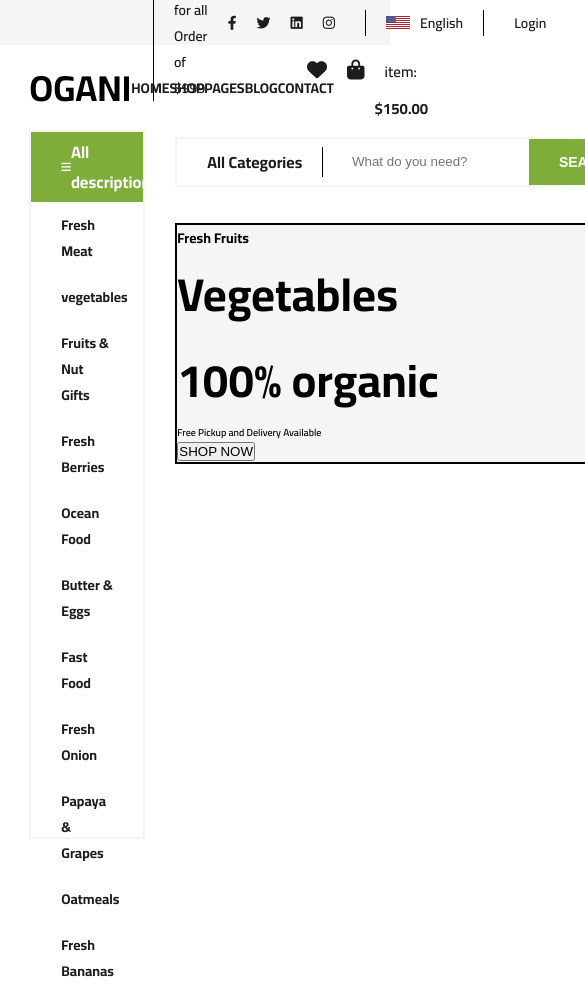
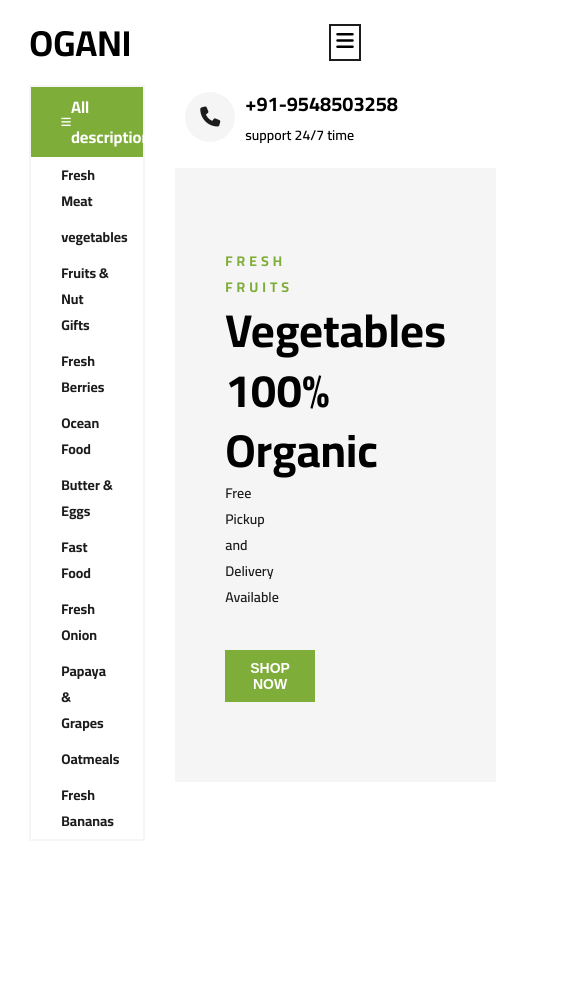
Before and after one commit to Abhijeet360/Grocery, a plain HTML site: page index.html in a window 390 px wide. Shown: the top 994 px of the page, 585 px wide, since content can reach past the window. After the commit the page ends 844 px from the top, so only its background shows below. Drawn offline with Linux system fonts and the light colour scheme.

Commit message:
update css

```diff
--- /dev/null
+++ b/_aside.scss
@@ -0,0 +1,32 @@
+    aside {
+        width: 35%;
+        // height: auto;
+        border: 2px solid $bgc;
+
+        .iner {
+            display: flex;
+            align-items: center;
+            justify-content: space-between;
+            color: $btn-color;
+            background-color: $theme-color;
+            font-size: 1.1rem;
+            padding: .5rem 3rem;
+        }
+
+        ul {
+
+            li {
+                padding: .5rem 3rem;
+
+
+                a {
+                    font-size: 1.4rem;
+                    font-family: $my_font;
+                    color: $a_tag_color;
+                    font-weight: bold;
+
+                }
+            }
+        }
+
+    }
--- a/_header.scss
+++ b/_header.scss
@@ -1,7 +1,11 @@
-@mixin header_content{
+header {
     .top-main-container {
         background-color: $bgc;
         // display: none;
+
+        @media (max-width: 998px) {
+            display: none;
+        }
 
         .top-nav {
             width: 85%;
@@ -24,7 +28,6 @@
                     }
 
                     li {
-
 
                         a {
                             font-size: 1.4rem;
@@ -102,6 +105,10 @@
             }
 
             nav {
+                @media (max-width: 998px) {
+                    display: none;
+                }
+
                 width: 50%;
                 // border: 2px solid black;
 
@@ -128,9 +135,13 @@
             }
 
             .icons {
-                // display: flex;
-                // align-items: center;
-                // justify-content: center;
+                display: flex;
+                align-items: center;
+                justify-content: center;
+
+                @media (max-width: 998px) {
+                    display: none;
+                }
 
                 ul {
                     display: flex;
@@ -148,12 +159,19 @@
                     }
                 }
 
-                .humberger {
-                    display: none;
+            }
 
-                    i {
-                        font-size: 2rem;
-                    }
+            .humberger {
+                display: none;
+                border: 2px solid $a_tag_color;
+                padding: 0.5rem;
+
+                @media (max-width: 998px) {
+                    display: block;
+                }
+
+                i {
+                    font-size: 2rem;
                 }
             }
         }
--- a/_main.scss
+++ b/_main.scss
@@ -1,41 +1,7 @@
-@mixin main_content {
+main {
     width: 85%;
     margin: auto;
-    height: 84vh;
     display: flex;
-
-    aside {
-        width: 35%;
-        border: 2px solid $bgc;
-
-        .iner {
-            display: flex;
-            align-items: center;
-            justify-content: space-between;
-            color: $btn-color;
-            background-color: $theme-color;
-            font-size: 1.1rem;
-            padding: .5rem 3rem;
-
-        }
-
-        ul {
-            li {
-                padding: 1rem 3rem;
-
-                a {
-                    font-size: 1.4rem;
-                    font-family: $my_font;
-                    color: $a_tag_color;
-                    font-weight: bold;
-                }
-            }
-        }
-
-
-    }
-
-
 
     .hero-section {
         padding: 0 0 0 3rem;
@@ -52,6 +18,10 @@
                 display: flex;
                 align-items: center;
                 justify-content: center;
+
+                @media (max-width: 998px) {
+                    display: none;
+                }
 
                 form {
                     width: 100%;
@@ -97,7 +67,6 @@
                 display: flex;
                 align-items: center;
 
-
                 .phone_icon {
                     width: 5rem;
                     height: 5rem;
@@ -122,25 +91,48 @@
 
         .hero {
             width: auto;
-            margin-top: 3rem;
-            // height: 100%;
+            margin-top: 2rem;
+            padding: 4rem 0rem;
             display: flex;
             align-items: center;
             justify-content: space-around;
             background-color: #f5f5f5;
-            border: 2px solid black;
 
             .desceiption {
                 width: 50%;
+                padding: 4rem 5rem;
 
                 h2 {
                     font-size: 1.4rem;
+                    color: $theme-color;
+                    text-transform: uppercase;
+                    letter-spacing: 0.4rem;
                     // font-family: $my_font;
                 }
 
                 h3 {
                     font-size: 4.6rem;
-                    // line-height: 1rem;
+                    line-height: 6rem;
+                }
+
+                p {
+                    font-size: 1.4rem;
+                    color: $a_tag_color;
+                    // text-transform: uppercase;
+                    // letter-spacing: 0.4rem;
+                }
+
+                button {
+                    background-color: $theme-color;
+                    padding: 1rem 2.5rem;
+                    margin: 4rem 0 0 0;
+                    border: none;
+                    outline: none;
+                    font-weight: 700;
+                    font-size: 1.4rem;
+                    text-transform: uppercase;
+                    color: $btn-color;
+                    cursor: pointer;
                 }
             }
 
--- a/index.html
+++ b/index.html
@@ -69,12 +69,13 @@
                         <li><a href="#fab"><i class="fa-solid fa-heart"></i></a></li>
                         <li><a href="#cart"><i class="fa-sharp fa-solid fa-bag-shopping"></i></a></li>
                         <li><a href="#item"><span>item: <strong>$150.00</strong></span> </a></li>
+                        <li><a href="#hambug"></a></li>
                     </ul>
-                    <div class="humberger">
-                        <i class="fa-solid fa-bars"></i>
-                    </div>
+
                 </div>
-
+                <div class="humberger">
+                    <i class="fa-solid fa-bars"></i>
+                </div>
             </div>
 
         </div>
@@ -131,7 +132,7 @@
             <div class="hero">
                 <div class="desceiption">
                     <h2>Fresh Fruits</h2>
-                    <h3>Vegetables <br>100% organic</h3>
+                    <h3>Vegetables <br>100% Organic</h3>
                     <p>Free Pickup and Delivery Available</p>
                     <button>SHOP NOW</button>
                 </div>
--- a/style.scss
+++ b/style.scss
@@ -2,6 +2,7 @@
 @import 'var';
 @import 'header';
 @import 'main';
+@import'aside';
 
 * {
     margin: 0;
@@ -14,7 +15,6 @@ html {
     font-family: $my_font;
 }
 
-
 a {
     text-decoration: none;
 }
@@ -22,11 +22,3 @@ a {
 li {
     list-style: none;
 }
-
-.header {
-    @include header_content();
-}
-
-main {
-    @include main_content();
-}
```
Also changed, not shown: style.css, 1 other file.
